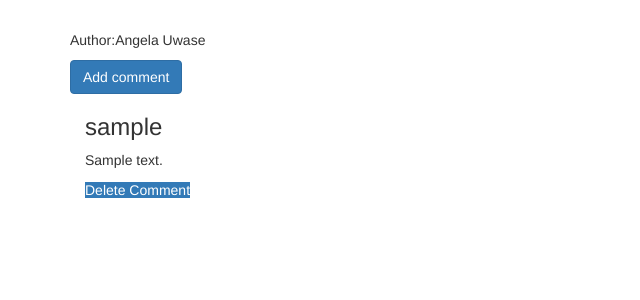
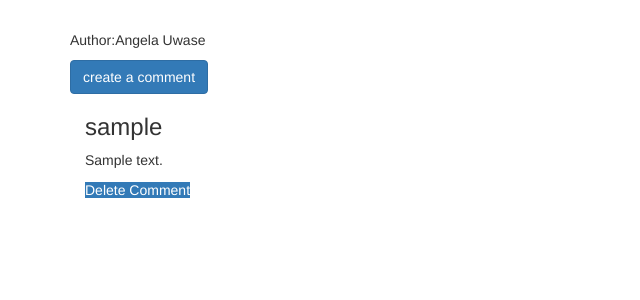
Before and after one commit to AKIMANIZANYE/blog, a Flask app: page /blog/1 in a window 1280 px wide. Shown: the part 102-402 px from the top of the page, without its empty margins (0-640 px from the left). Run offline with Flask 2, Linux system fonts and the light colour scheme; tables that the repository leaves empty hold one stand-in row (values such as "Sample post"); data that the repository does not hold is empty; some libraries are stand-ins or nearby versions.

Commit message:
updating the blog.html

```diff
--- a/app/templates/blog.html
+++ b/app/templates/blog.html
@@ -1,4 +1,4 @@
-{% extends 'base.html'%}
+ {% extends 'base.html'%}
 {% import 'macros.html' as macro%}
 {% import "bootstrap/wtf.html" as wtf%}
 {% block content%}
@@ -7,7 +7,7 @@
 
     <h4>{{blog.content}}</h4>
     <p class="name">Author:Angela Uwase</p>
-    <a href="/new/comment/{{blog.id}}" class="btn btn-primary">Add comment</a>
+    <a href="/new/comment/{{blog.id}}" class="btn btn-primary">create a comment</a>
       {{macro.displayComments(comments)}}
 {%endblock%}
   </div>
```
